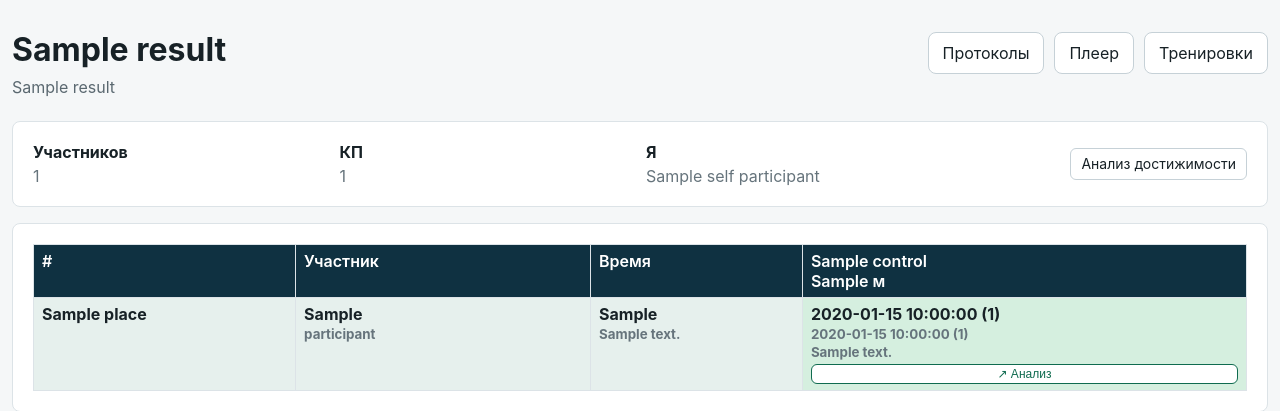
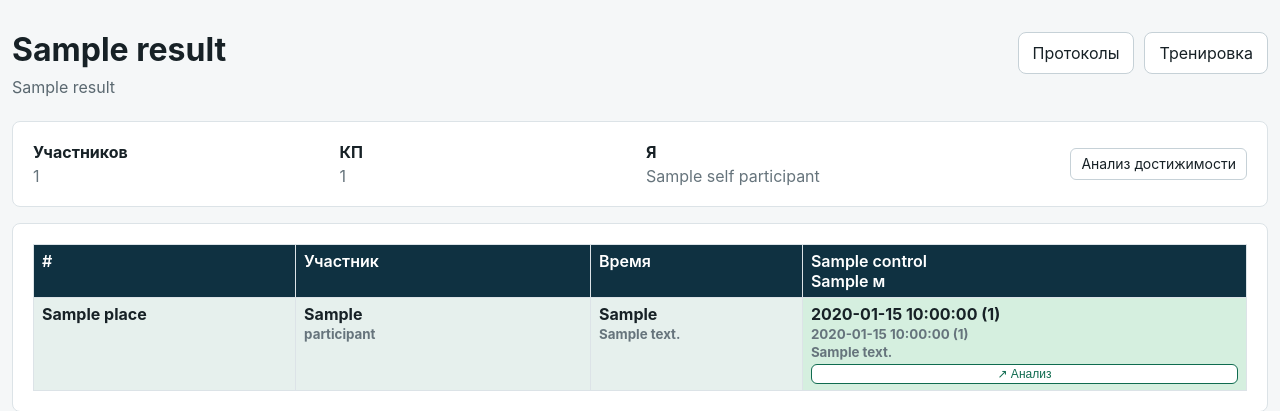
Before and after one commit to hram/orienteering, a Python web app: template templates/race_result.html in a window 1280 px wide. Shown: the top 411 px of the page. Run offline with Jinja, Linux system fonts and the light colour scheme; the template is opened without the code that fills it: most values are stand-ins (such as "Sample title", 1, 10 or a date in 2020); grey boxes marked "Sample" are stand-in pictures.

Commit message:
Link race result rows back to their training
Add a "Тренировка" button on each row of /race-results and on the
single race-result page; it opens the training player when the
protocol is attached and falls back to /trainings/new otherwise.

Co-Authored-By: Claude Opus 4.7 <noreply@anthropic.com>

```diff
--- a/templates/race_result.html
+++ b/templates/race_result.html
@@ -27,10 +27,7 @@
         </div>
         <div class="actions">
           <a class="button" href="/race-results">Протоколы</a>
-          {% if result.training_id %}
-            <a class="button" href="/trainings/{{ result.training_id }}/play">Плеер</a>
-          {% endif %}
-          <a class="button" href="/trainings">Тренировки</a>
+          <a class="button" href="{% if result.training_id %}/trainings/{{ result.training_id }}/play{% else %}/trainings/new{% endif %}">Тренировка</a>
         </div>
       </header>
 
--- a/templates/race_results.html
+++ b/templates/race_results.html
@@ -37,6 +37,7 @@
                   </span>
                 </div>
                 <div class="training-actions">
+                  <a class="button compact" href="{% if result.training_id %}/trainings/{{ result.training_id }}/play{% else %}/trainings/new{% endif %}">Тренировка</a>
                   <a class="button compact" href="/race-results/{{ result.race_result_id }}">Открыть</a>
                   <form method="post" action="/race-results/{{ result.race_result_id }}/delete">
                     <button class="button compact" type="submit">Удалить</button>
```
